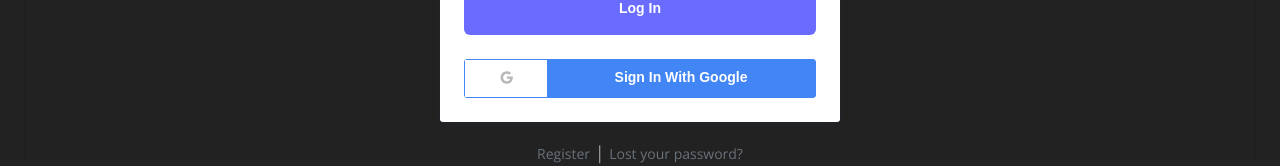
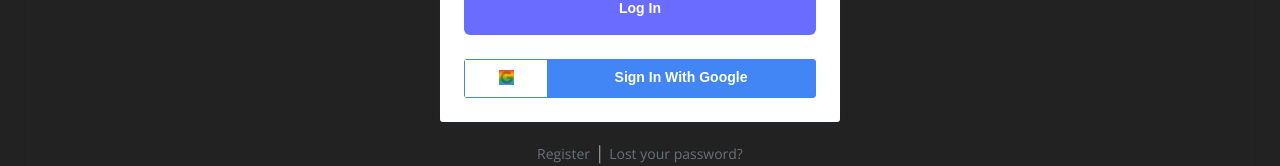
Before and after one commit to esteemayo/next-albumz-client, a Next.js app: page /auth/login in a window 1280 px wide. Shown: the part 450-616 px from the top of the page. Built offline with nearby package versions, Linux system fonts and the light colour scheme; no server answers.

Commit message:
styled google button

```diff
--- a/styles/Login.module.scss
+++ b/styles/Login.module.scss
@@ -243,6 +243,10 @@
         flex: 1;
         padding: 1rem;
         background-color: #fff;
+
+        .googleIcon {
+          background-image: linear-gradient(#eb4335, #fbbc05, #34a853, #4285f4);
+        }
       }
 
       .socialLoginText {
```
